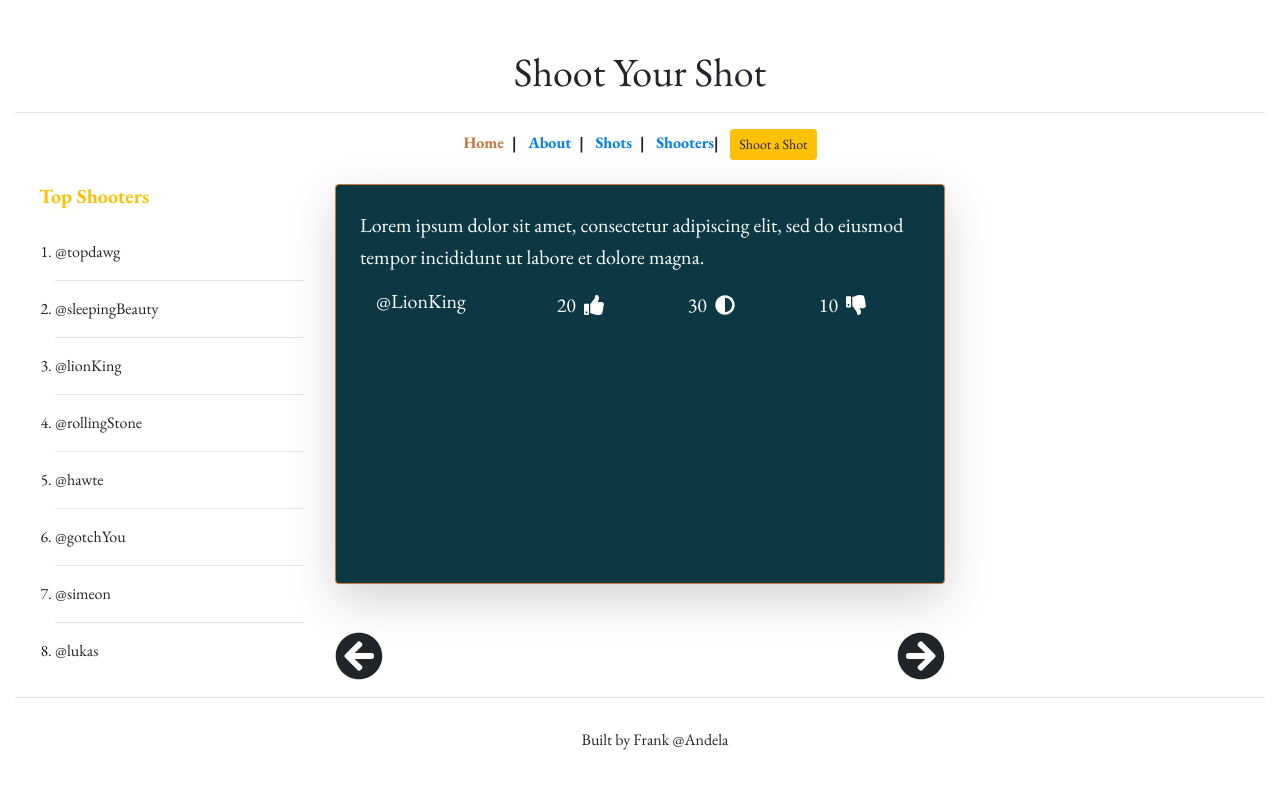
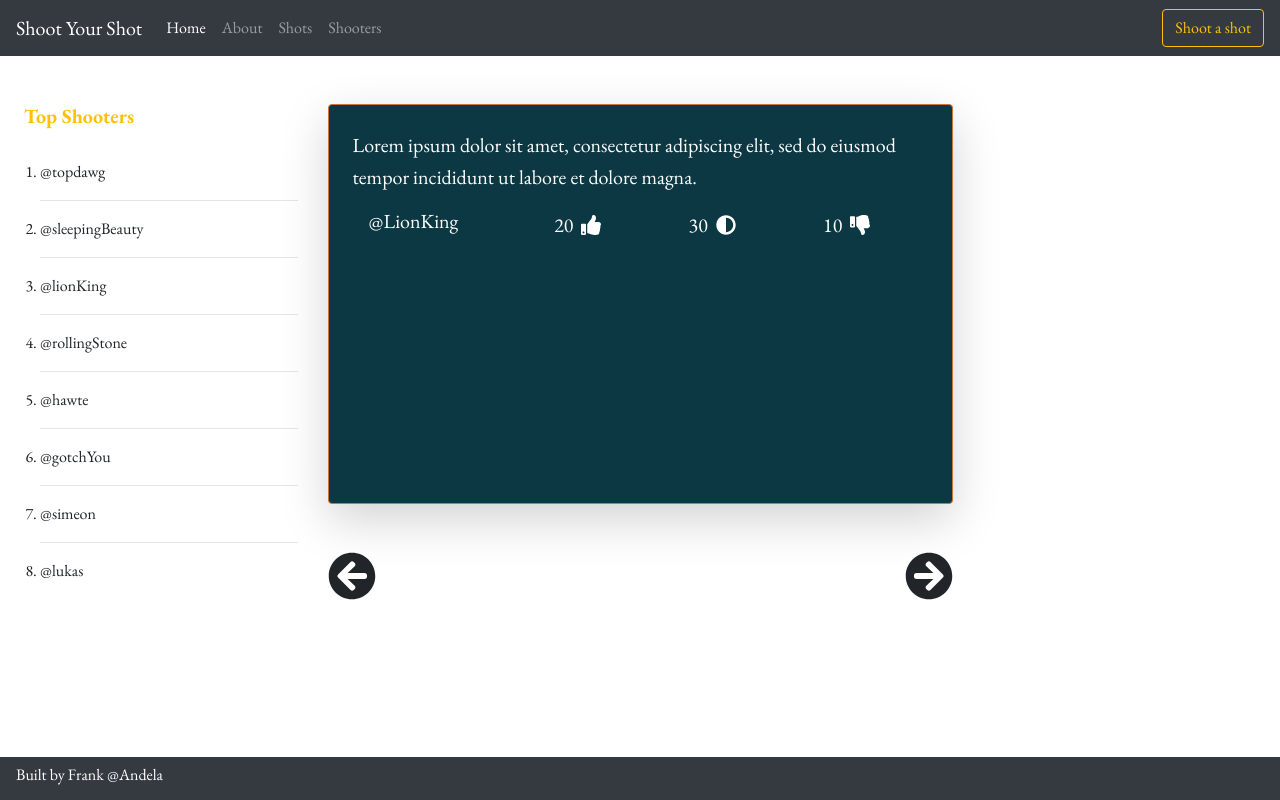
Before and after one commit to fatukunda/shoot-your-shot, a Vue app: page / in a window 1280 px wide. Built offline with nearby package versions, Linux system fonts and the light colour scheme.

Commit message:
Modify the nav bar

```diff
--- a/src/App.vue
+++ b/src/App.vue
@@ -1,7 +1,7 @@
 <template>
-  <div id="app" class="container-fluid">
+  <div id="app">
     <Navbar />
-    <div class="row mt-4">
+    <div class="row main">
       <div class="col-md-3">
         <TopShooters/>
       </div>
@@ -9,7 +9,6 @@
         <router-view />
       </div>
     </div>
-    <hr>
     <Footer />
   </div>
 </template>
@@ -32,4 +31,7 @@
   -webkit-font-smoothing: antialiased;
   -moz-osx-font-smoothing: grayscale;
 }
+.main{
+  margin-top: 3rem;
+}
 </style>
--- a/src/components/Footer.vue
+++ b/src/components/Footer.vue
@@ -1,7 +1,7 @@
 <template>
-  <footer class="footer" font-small>
-    <div class="text-center py-5">Built by Frank @Andela</div>
-  </footer>
+    <nav class="navbar fixed-bottom navbar-dark bg-dark text-center">
+      <h6 class="text-white">Built by Frank @Andela</h6>
+    </nav>
 </template>
 
 <script>
@@ -11,9 +11,4 @@
 </script>
 
 <style scoped>
-.footer {
-  width: 100%;
-  position: fixed;
-  bottom: 0;
-}
 </style>
--- a/src/components/Navbar.vue
+++ b/src/components/Navbar.vue
@@ -1,19 +1,34 @@
 <template>
-  <nav class="nav-bar">
-    <div class="row">
-      <div class="col-md-12 text-center">
-        <h1>Shoot Your Shot</h1>
-        <hr />
-        <div class="col-md-12">
-          <router-link to="/" class="mr-2">Home</router-link>|
-          <router-link to="/about" class="mr-2 ml-2">About</router-link>|
-          <router-link to="/shots" class="mr-2 ml-2">Shots</router-link>|
-          <router-link to="/shooters" class="ml-2">Shooters</router-link>|
-          <router-link to="/create-shot">
-          <button class="btn btn-warning btn-sm ml-2">Shoot a Shot</button>
-          </router-link>
-        </div>
-      </div>
+  <nav class="navbar navbar-expand-lg navbar-dark bg-dark">
+    <a class="navbar-brand" href="#">Shoot Your Shot</a>
+    <button
+      class="navbar-toggler"
+      type="button"
+      data-toggle="collapse"
+      data-target="#navbarSupportedContent"
+      aria-controls="navbarSupportedContent"
+      aria-expanded="false"
+      aria-label="Toggle navigation"
+    >
+      <span class="navbar-toggler-icon"></span>
+    </button>
+
+    <div class="collapse navbar-collapse" id="navbarSupportedContent">
+      <ul class="navbar-nav mr-auto">
+        <li class="nav-item active">
+          <router-link to="/" class="nav-link">Home</router-link>
+        </li>
+        <li class="nav-item">
+          <router-link to="/about" class="nav-link">About</router-link>
+        </li>
+        <li class="nav-item">
+          <router-link to="/shots" class="nav-link">Shots</router-link>
+        </li>
+        <li class="nav-item">
+          <router-link to="/shooters" class="nav-link">Shooters</router-link>
+        </li>
+      </ul>
+      <button class="btn btn-outline-warning my-2 my-sm-0" type="submit">Shoot a shot</button>
     </div>
   </nav>
 </template>
```
